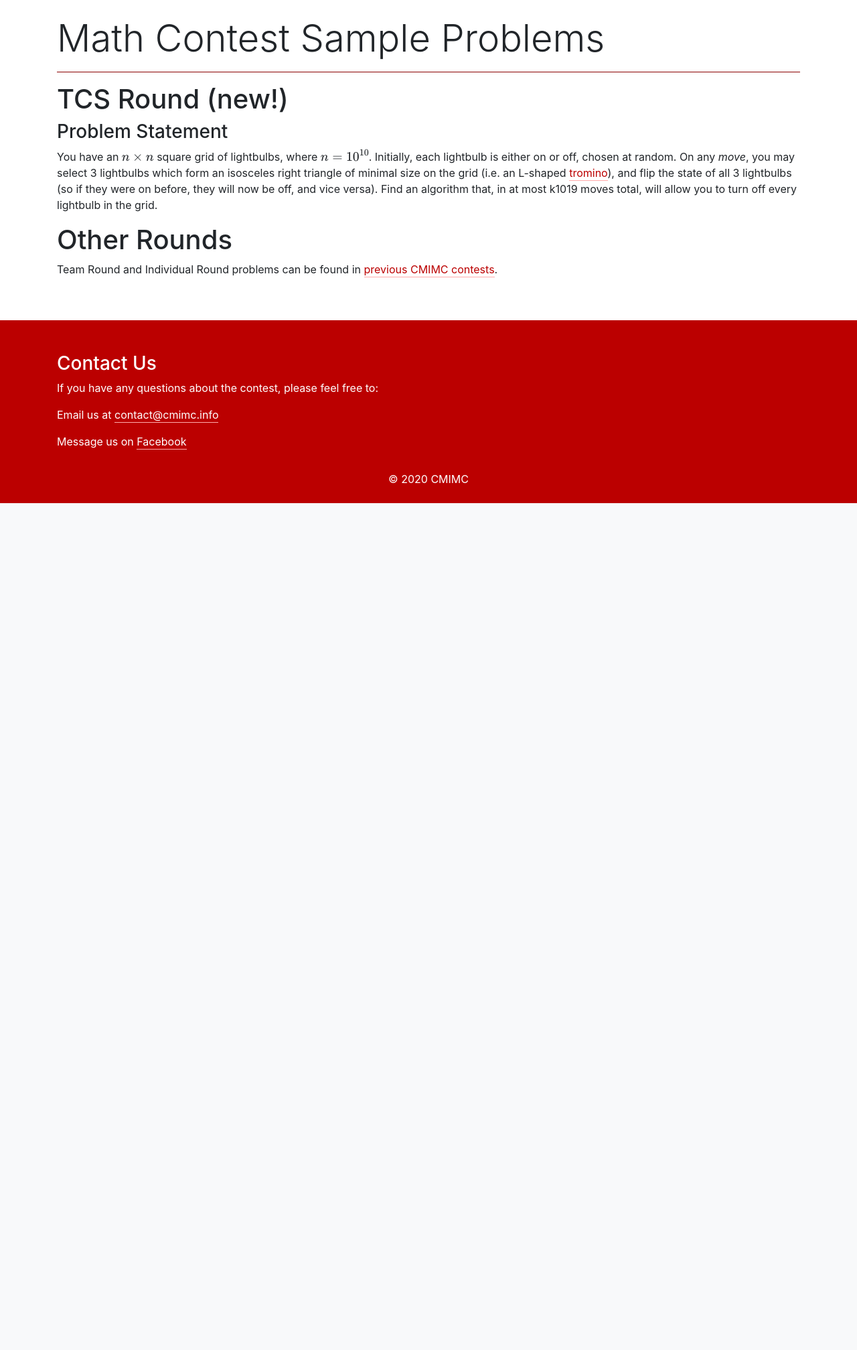
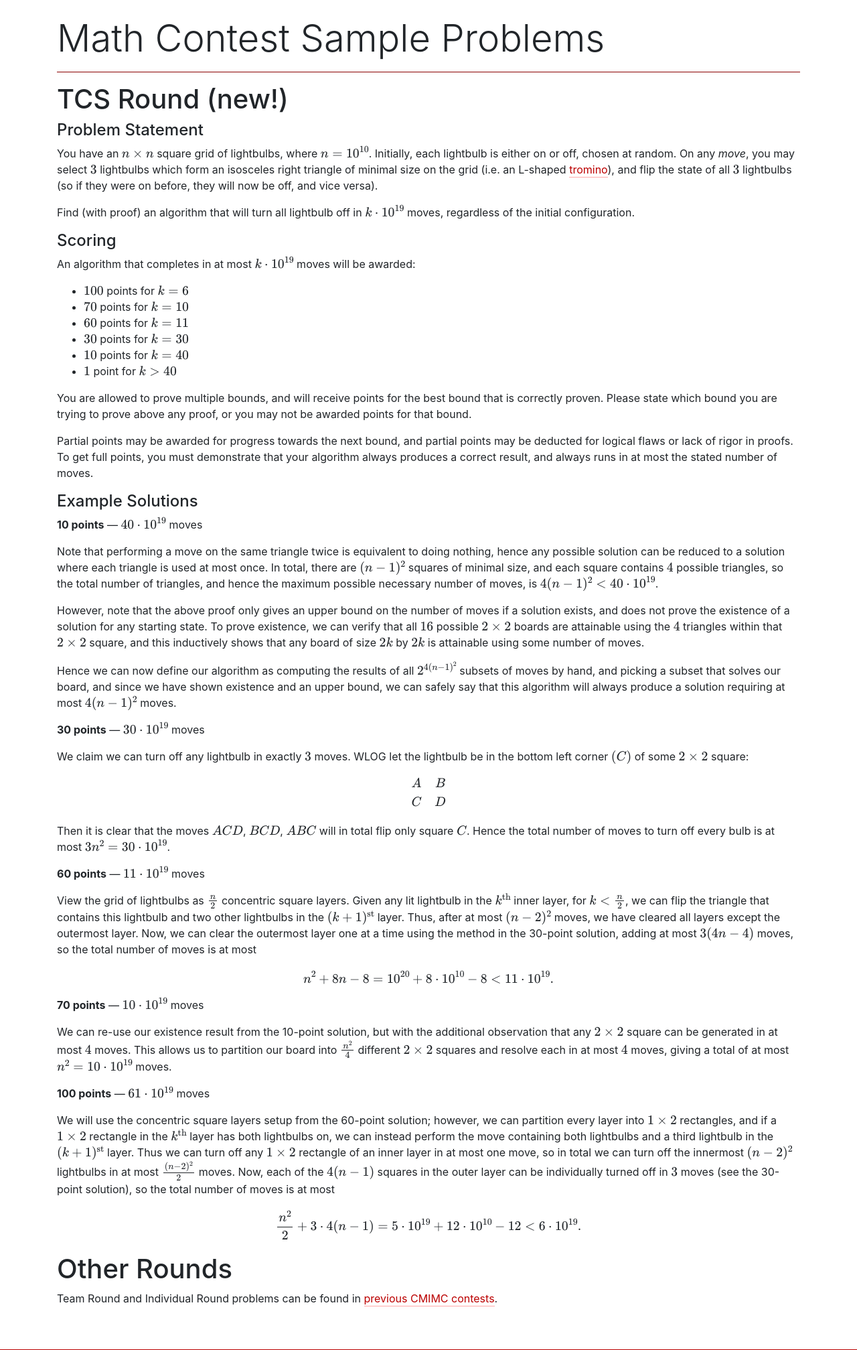
Before and after one commit to pshen24/cmimc-online, a Django app: page /math/sample-problems in a window 1280 px wide. Shown: the part 56-2071 px from the top of the page at 67% size. Before the commit the page ends 807 px from the top, so only its background shows below. Run offline with Django 3.2, Linux system fonts and the light colour scheme; parts of the project's set-up code (start-up, migrations or seed data) failed here and were passed over; some libraries are stand-ins or nearby versions.

Commit message:
finish TCS example

```diff
--- a/templates/general/math_sample_problems.html
+++ b/templates/general/math_sample_problems.html
@@ -7,11 +7,55 @@
 <p class="display-4">Math Contest Sample Problems</p>
 <hr class="red_line"/>
 <h1>TCS Round (new!)</h1>
-<h3>Problem Statement</h3>
-<p>You have an $n \times n$ square grid of lightbulbs, where $n = 10^{10}$. Initially, each lightbulb is either on or off, chosen at random. On any <em>move</em>, you may select 3 lightbulbs which form an isosceles right triangle of minimal size on the grid (i.e. an L-shaped <a href"https://en.wikipedia.org/wiki/Tromino">tromino</a>), and flip the state of all 3 lightbulbs (so if they were on before, they will now be off, and vice versa).
+<h4>Problem Statement</h4>
+<p>You have an $n \times n$ square grid of lightbulbs, where $n = 10^{10}$. Initially, each lightbulb is either on or off, chosen at random. On any <em>move</em>, you may select $3$ lightbulbs which form an isosceles right triangle of minimal size on the grid (i.e. an L-shaped <a href"https://en.wikipedia.org/wiki/Tromino">tromino</a>), and flip the state of all $3$ lightbulbs (so if they were on before, they will now be off, and vice versa).</p>
 
-Find an algorithm that, in at most k1019 moves total, will allow you to turn off every lightbulb in the grid.
-</p>
+<p>Find (with proof) an algorithm that will turn all lightbulb off in $k \cdot 10^{19}$ moves, regardless of the initial configuration.</p>
+
+<h4>Scoring</h4>
+<p>An algorithm that completes in at most $k \cdot 10^{19}$ moves will be awarded:</p>
+
+<ul>
+    <li>$100$ points for $k=6$</li>
+    <li>$70$ points for $k=10$</li>
+    <li>$60$ points for $k=11$</li>
+    <li>$30$ points for $k=30$</li>
+    <li>$10$ points for $k=40$</li>
+    <li>$1$ point for $k>40$</li>
+</ul>
+
+<p>You are allowed to prove multiple bounds, and will receive points for the best bound that is correctly proven. Please state which bound you are trying to prove above any proof, or you may not be awarded points for that bound.</p>
+
+<p>Partial points may be awarded for progress towards the next bound, and partial points may be deducted for logical flaws or lack of rigor in proofs. To get full points, you must demonstrate that your algorithm always produces a correct result, and always runs in at most the stated number of moves.</p>
+
+<h4>Example Solutions</h4>
+<p><b>10 points</b> &mdash; $40 \cdot 10^{19}$ moves</p>
+<p>Note that performing a move on the same triangle twice is equivalent to doing nothing, hence any possible solution can be reduced to a solution where each triangle is used at most once. In total, there are $(n-1)^2$ squares of minimal size, and each square contains $4$ possible triangles, so the total number of triangles, and hence the maximum possible necessary number of moves, is $4(n-1)^2 < 40 \cdot 10^{19}$.</p>
+
+<p>However, note that the above proof only gives an upper bound on the number of moves if a solution exists, and does not prove the existence of a solution for any starting state. To prove existence, we can verify that all $16$ possible $2 \times 2$ boards are attainable using the $4$ triangles within that $2 \times 2$ square, and this inductively shows that any board of size $2k$ by $2k$ is attainable using some number of moves.</p>
+
+<p>Hence we can now define our algorithm as computing the results of all $2^{4(n-1)^2}$ subsets of moves by hand, and picking a subset that solves our board, and since we have shown existence and an upper bound, we can safely say that this algorithm will always produce a solution requiring at most $4(n-1)^2$ moves.</p>
+
+<p><b>30 points</b> &mdash; $30 \cdot 10^{19}$ moves</p>
+
+<p>We claim we can turn off any lightbulb in exactly $3$ moves. WLOG let the lightbulb be in the bottom left corner $(C)$ of some $2 \times 2$ square:
+$$\begin{matrix} A & B \\ C & D \end{matrix}$$
+Then it is clear that the moves $ACD$, $BCD$, $ABC$ will in total flip only square $C$. Hence the total number of moves to turn off every bulb is at most $3n^2 = 30 \cdot 10^{19}$.</p>
+
+
+<p><b>60 points</b> &mdash; $11 \cdot 10^{19}$ moves</p>
+
+<p>View the grid of lightbulbs as $\frac{n}{2}$ concentric square layers. Given any lit lightbulb in the $k^\text{th}$ inner layer, for $k < \frac{n}{2}$, we can flip the triangle that contains this lightbulb and two other lightbulbs in the $(k+1)^\text{st}$ layer. Thus, after at most $(n-2)^2$ moves, we have cleared all layers except the outermost layer. Now, we can clear the outermost layer one at a time using the method in the 30-point solution, adding at most $3(4n-4)$ moves, so the total number of moves is at most $$n^2+8n-8 = 10^{20}+ 8 \cdot 10^{10} - 8 < 11 \cdot 10^{19}.$$</p>
+
+<p><b>70 points</b> &mdash; $10 \cdot 10^{19}$ moves</p>
+
+<p>We can re-use our existence result from the 10-point solution, but with the additional observation that any $2 \times 2$ square can be generated in at most $4$ moves. This allows us to partition our board into $\frac{n^2}{4}$ different $2 \times 2$ squares and resolve each in at most $4$ moves, giving a total of at most $n^2 = 10 \cdot 10^{19}$ moves.
+
+<p><b>100 points</b> &mdash; $61 \cdot 10^{19}$ moves</p>
+
+<p>We will use the concentric square layers setup from the 60-point solution; however, we can partition every layer into $1 \times 2$ rectangles, and if a $1 \times 2$ rectangle in the $k^\text{th}$ layer has both lightbulbs on, we can instead perform the move containing both lightbulbs and a third lightbulb in the $(k+1)^\text{st}$ layer. Thus we can turn off any $1 \times 2$ rectangle of an inner layer in at most one move, so in total we can turn off the innermost $(n-2)^2$ lightbulbs in at most $\frac{(n-2)^2}{2}$ moves. Now, each of the $4(n-1)$ squares in the outer layer can be individually turned off in $3$ moves (see the 30-point solution), so the total number of moves is at most
+$$\frac{n^2}{2} + 3 \cdot 4(n-1) = 5 \cdot 10^{19} + 12 \cdot 10^{10} - 12 < 6 \cdot 10^{19}.$$</p>
+
 
 <h1>Other Rounds</h1>
 <p>Team Round and Individual Round problems can be found in <a href="http://cmimc-official.herokuapp.com/archive">previous CMIMC contests</a>.</p>
```
